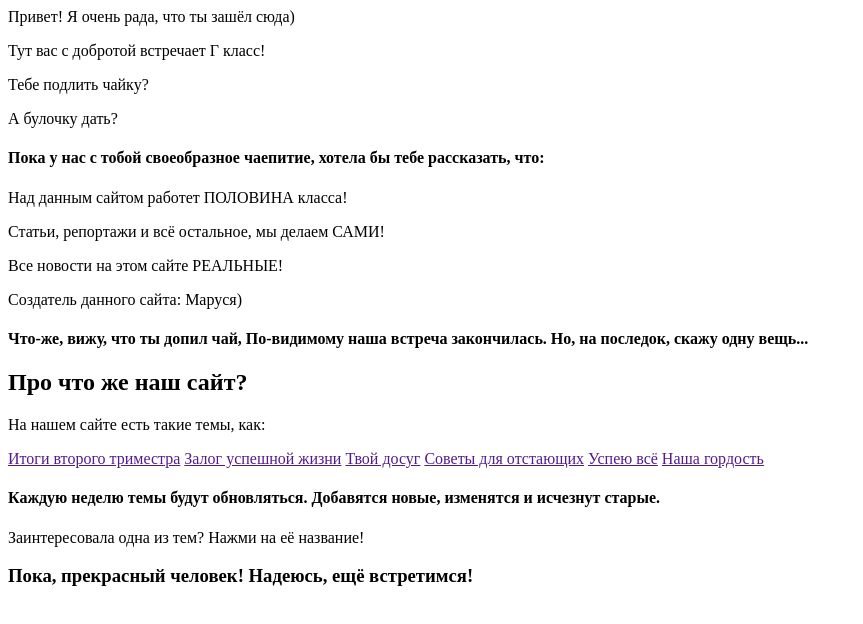
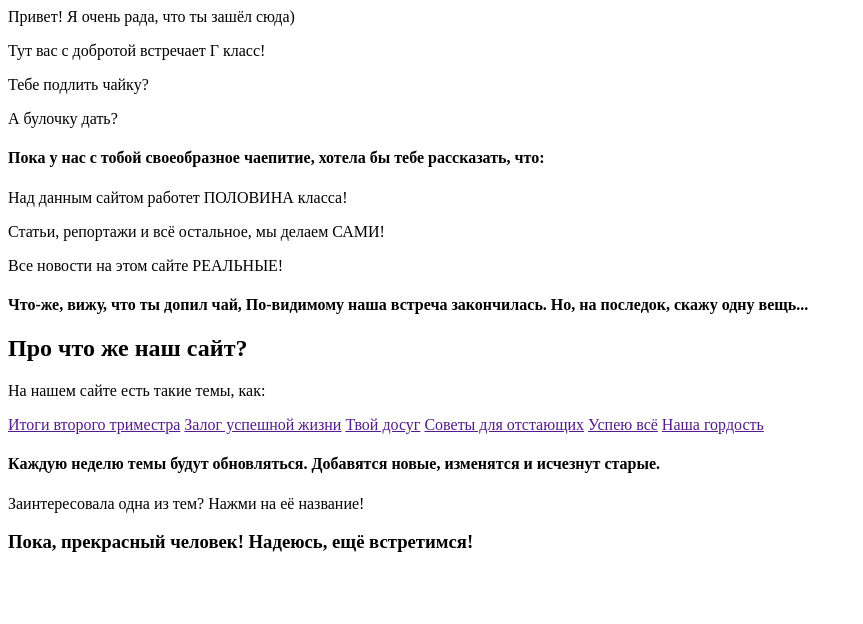
Before and after one commit to Maru-Glaz/gteam, a plain HTML site: page index.html in a window 1280 px wide. Shown: the whole page, without its empty margins (0-863 px from the left). Drawn offline with Linux system fonts and the light colour scheme.

Commit message:
Update index.html

```diff
--- a/index.html
+++ b/index.html
@@ -11,7 +11,6 @@
     <p>Над данным сайтом работет ПОЛОВИНА класса!</p>
     <p>Статьи, репортажи и всё остальное, мы делаем САМИ!</p>
     <p>Все новости на этом сайте РЕАЛЬНЫЕ!</p>
-    <p>Создатель данного сайта: Маруся)</p>
     <h4>Что-же, вижу, что ты допил чай, По-видимому наша встреча закончилась. Но, на последок, скажу одну вещь...</h4>
     <h2>Про что же наш сайт?</h2>
   </main>
```
